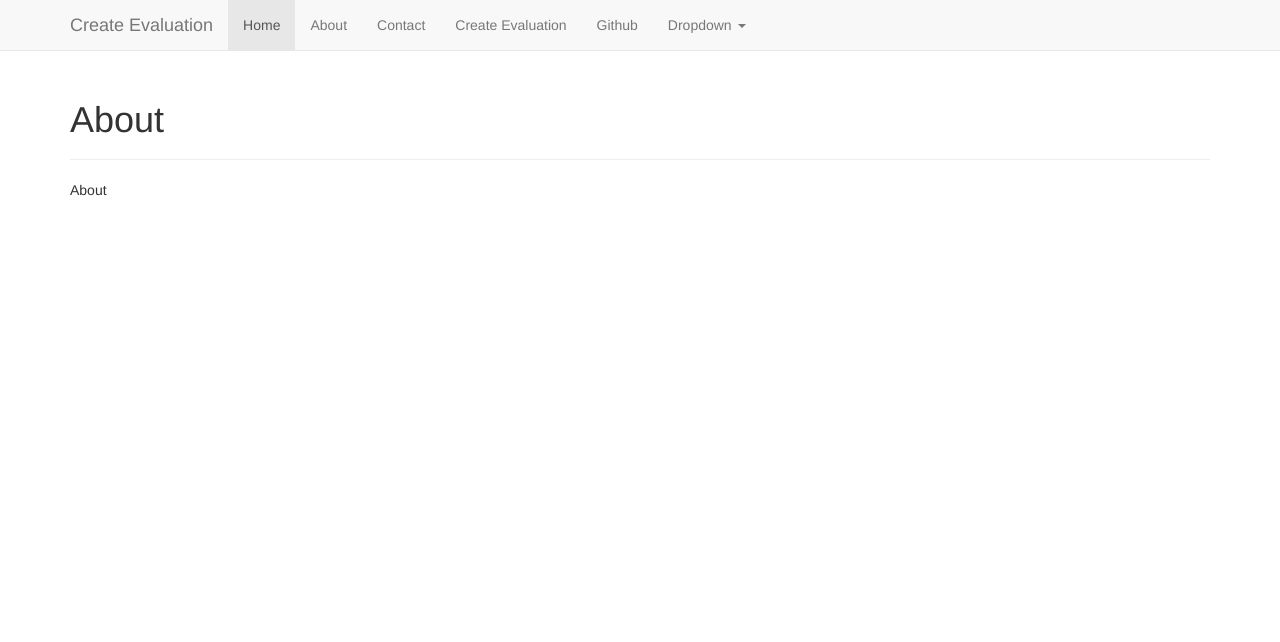
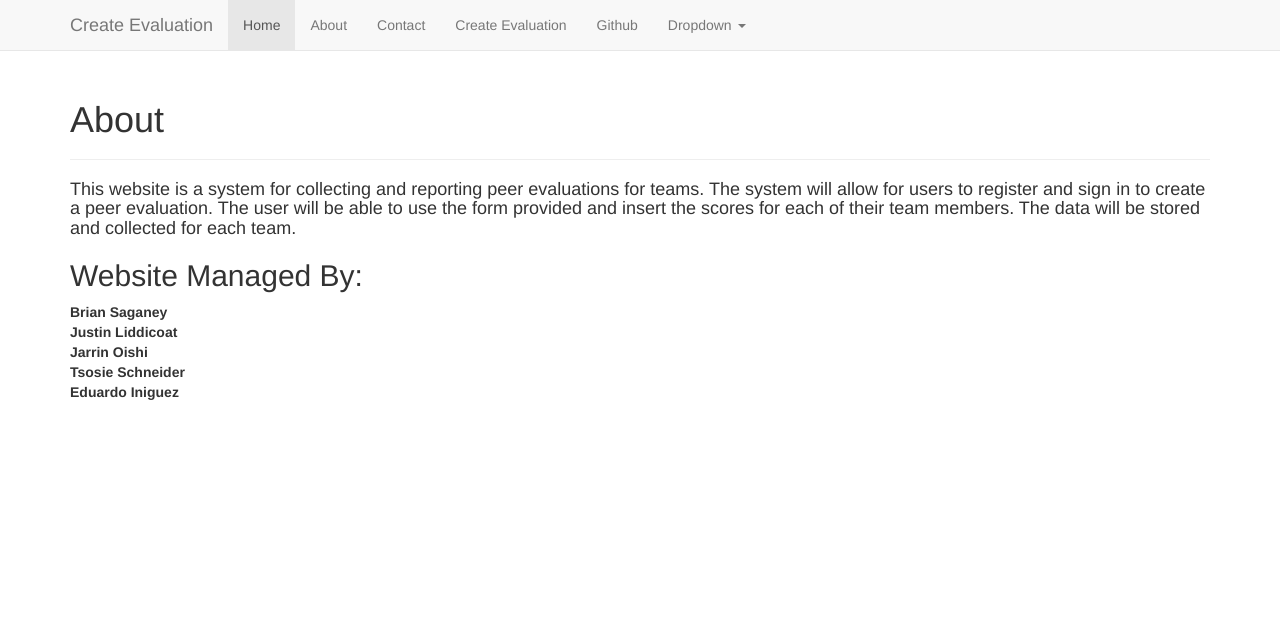
Before and after one commit to EduardoIniguez/CS399-final, a Python web app: template cs399-final/templates/about.html in a window 1280 px wide. Shown: the top 642 px of the page. Run offline with Jinja, Linux system fonts and the light colour scheme; the template is opened without the code that fills it, so the values that code supplies are empty; some libraries are stand-ins or nearby versions.

Commit message:
Updated About Page

```diff
--- a/cs399-final/templates/about.html
+++ b/cs399-final/templates/about.html
@@ -9,6 +9,27 @@ About
 {% endblock %}
 
 {% block content %}
+<html>
+    <head>
+        <title> About</title>
+    </head>
+    <body>
 
-About
+        <p><h4>This website is a system for collecting and reporting peer evaluations for teams.
+        The system will allow for users to register and sign in to create a peer evaluation.
+        The user will be able to use the form provided and insert the scores for each of their team members.
+        The data will be stored and collected for each team.</h4></p>
+
+        <h2>Website Managed By:</h2>
+
+        <dl>
+            <dt>Brian Saganey</dt>
+            <dt>Justin Liddicoat</dt>
+            <dt>Jarrin Oishi</dt>
+            <dt>Tsosie Schneider</dt>
+            <dt>Eduardo Iniguez</dt>
+        </dl>
+
+    </body>
+</html>
 {% endblock %}
--- a/cs399-final/templates/base.html
+++ b/cs399-final/templates/base.html
@@ -47,7 +47,7 @@
         </div>
         <div id="navbar" class="collapse navbar-collapse">
           <ul class="nav navbar-nav">
-            <li class="active"><a href="#">Home</a></li>
+            <li class="active"><a href="index.html">Home</a></li>
             <li><a href="about.html">About</a></li>
             <li><a href="contact.html">Contact</a></li>
             <li><a href= "createEval.html" >Create Evaluation</a></li>
```
